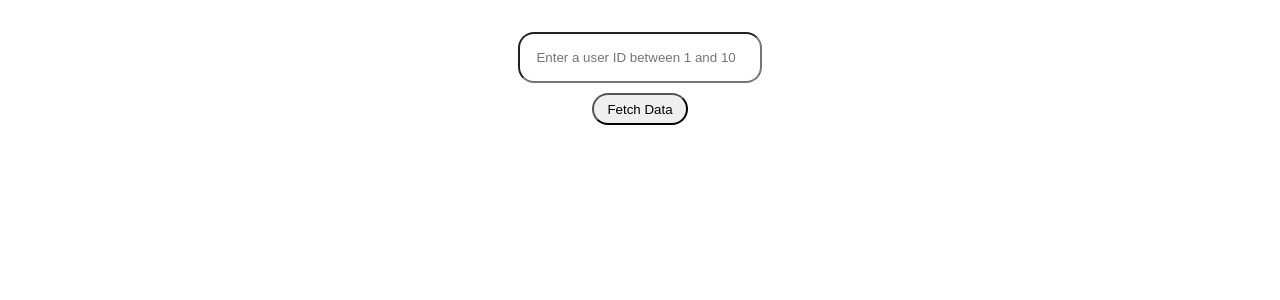
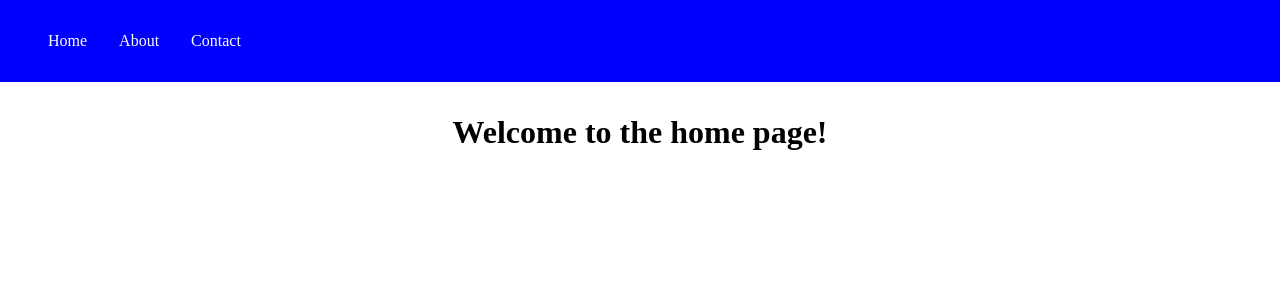
Before and after one commit to vashistavallambhatla/react, a React (Vite) app: page / in a window 1280 px wide. Shown: the top 300 px of the page. Built offline with nearby package versions, Linux system fonts and the light colour scheme.

Commit message:
routers-completed

```diff
--- a/package.json
+++ b/package.json
@@ -14,7 +14,8 @@
     "axios": "^1.7.9",
     "react": "^19.0.0",
     "react-dom": "^19.0.0",
-    "react-error-boundary": "^4.1.2"
+    "react-error-boundary": "^4.1.2",
+    "react-router-dom": "^7.0.2"
   },
   "devDependencies": {
     "@eslint/js": "^9.15.0",
--- /dev/null
+++ b/pages/routes.jsx
@@ -0,0 +1,83 @@
+import React from 'react';
+import { BrowserRouter as Router, Routes, Route, Link, useLocation } from "react-router-dom";
+
+function RouterPage() {
+  return (
+    <Router>
+      <NavigationWrapper />
+    </Router>
+  );
+}
+
+function NavigationWrapper() {
+  const location = useLocation();
+
+  return (
+    <>
+      {(location.pathname==="/contact" || location.pathname==="/" || location.pathname==="/about") &&
+      (
+        <nav className="router-navbar">
+          <ul>
+            <li>
+              <Link to="/" className="links">Home</Link>
+            </li>
+            <li>
+              <Link to="/about" className="links">About</Link>
+            </li>
+            <li>
+              <Link to="/contact" className="links">Contact</Link>
+            </li>
+          </ul>
+        </nav>
+      )}
+      <Routes>
+        <Route path="/" element={<Home />} />
+        <Route path="/about" element={<About />} />
+        <Route path="/contact" element={<Contact />} />
+        <Route path="*" element={<NotFound />} />
+      </Routes>
+    </>
+  );
+}
+
+function Home() {
+  return (
+    <div>
+      <h1>Welcome to the home page!</h1>
+    </div>
+  );
+}
+
+function About() {
+  return (
+    <div>
+      <h1>This website was created to explore and understand routing in React.</h1>
+      <p>React Router is a powerful library for handling navigation in React applications. It enables developers to map URLs to components, making single-page applications (SPAs) possible. With features like dynamic route matching, nested routes, and programmatic navigation, React Router simplifies handling state changes and rendering components based on the URL.</p>
+    </div>
+  );
+}
+
+function Contact() {
+  return (
+    <div className="contact-form">
+      <h1>Contact us at</h1>
+      <p>123 Anywhere st, Any city, st 1234</p>
+      <hr />
+      <p>123-456-7890</p>
+      <hr />
+      <p>email@gmail.com</p>
+      <hr />
+      <p>www.ourpage.com</p>
+    </div>
+  );
+}
+
+function NotFound() {
+  return (
+    <div>
+        <h1>404 Page not found!</h1>
+    </div>
+  )
+}
+
+export default RouterPage;
--- a/src/App.css
+++ b/src/App.css
@@ -1,6 +1,5 @@
 #root {
-  max-width: 1280px;
+  max-width: 100vw;
   margin: 0 auto;
-  padding: 2rem;
   text-align: center;
 }
--- a/src/App.jsx
+++ b/src/App.jsx
@@ -7,6 +7,8 @@ import Products from '../pages/products'
 import RegistrationForm from '../pages/registrationForm'
 import WeatherApp from '../pages/weatherApp'
 import CustomHook from '../pages/customHook'
+import RouterPage from '../pages/routes'
+
 import {
   QueryClient,
   QueryClientProvider,
@@ -20,7 +22,7 @@ function App() {
 
   return (
     <>
-      <CustomHook></CustomHook>
+      <RouterPage></RouterPage>
     </>
   )
 }
--- a/src/index.css
+++ b/src/index.css
@@ -69,3 +69,39 @@ label {
   height: 2rem;
   border-radius: 1rem;
 }
+
+ul {
+  list-style-type: none;
+}
+
+.router-navbar ul{
+  padding: 2rem;
+  display: flex;
+  background-color: blue;
+  width: 100%;
+}
+
+.router-navbar {
+  margin-bottom : 2rem;
+}
+
+.links{
+  color: white;
+  text-decoration: none;
+  padding: 1rem;
+}
+
+.contact-form {
+  max-width: 500px;
+  margin : 0 auto;
+  border: 1px solid black;
+  border-radius: 10px;
+}
+
+.contact-form p {
+  padding: 20px;
+}
+
+hr {
+  text-decoration: dashed;
+}
```
Also changed, not shown: 1 other file (tests, documents, lock files or other folders).
